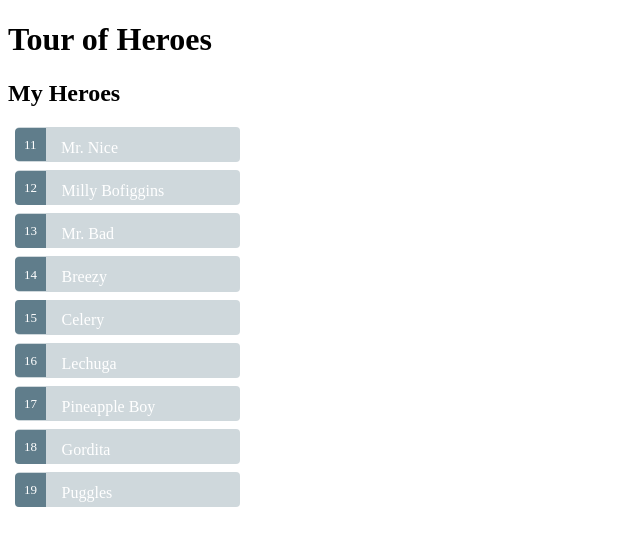
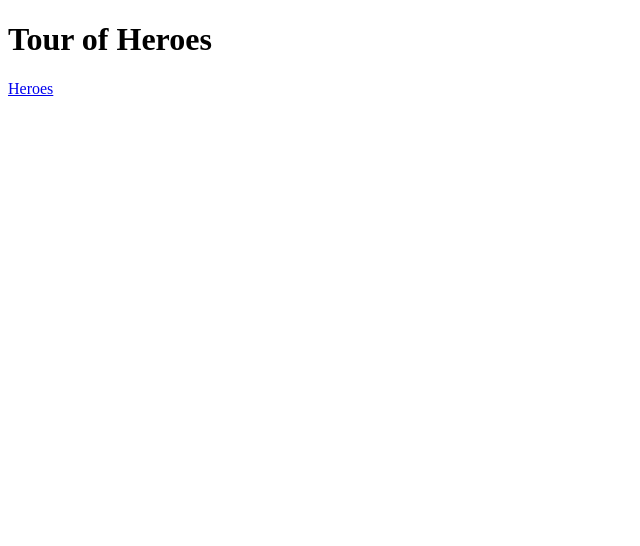
Before and after one commit to supaheckafresh/ng2-learnin, an Angular app: page / in a window 1280 px wide. Shown: the top 546 px of the page, without its empty margins (0-640 px from the left). Built offline with nearby package versions, Linux system fonts and the light colour scheme.

Commit message:
Sets up heroes route

```diff
--- a/src/app/app.component.ts
+++ b/src/app/app.component.ts
@@ -4,7 +4,8 @@
   selector: 'my-app',
   template: `
     <h1>{{title}}</h1>
-    <my-heroes></my-heroes>
+    <a routerLink="/heroes">Heroes</a>
+    <router-outlet></router-outlet>
   `
 })
 
```
Also changed, not shown: src/app/app.module.ts (+8 -1 lines).
